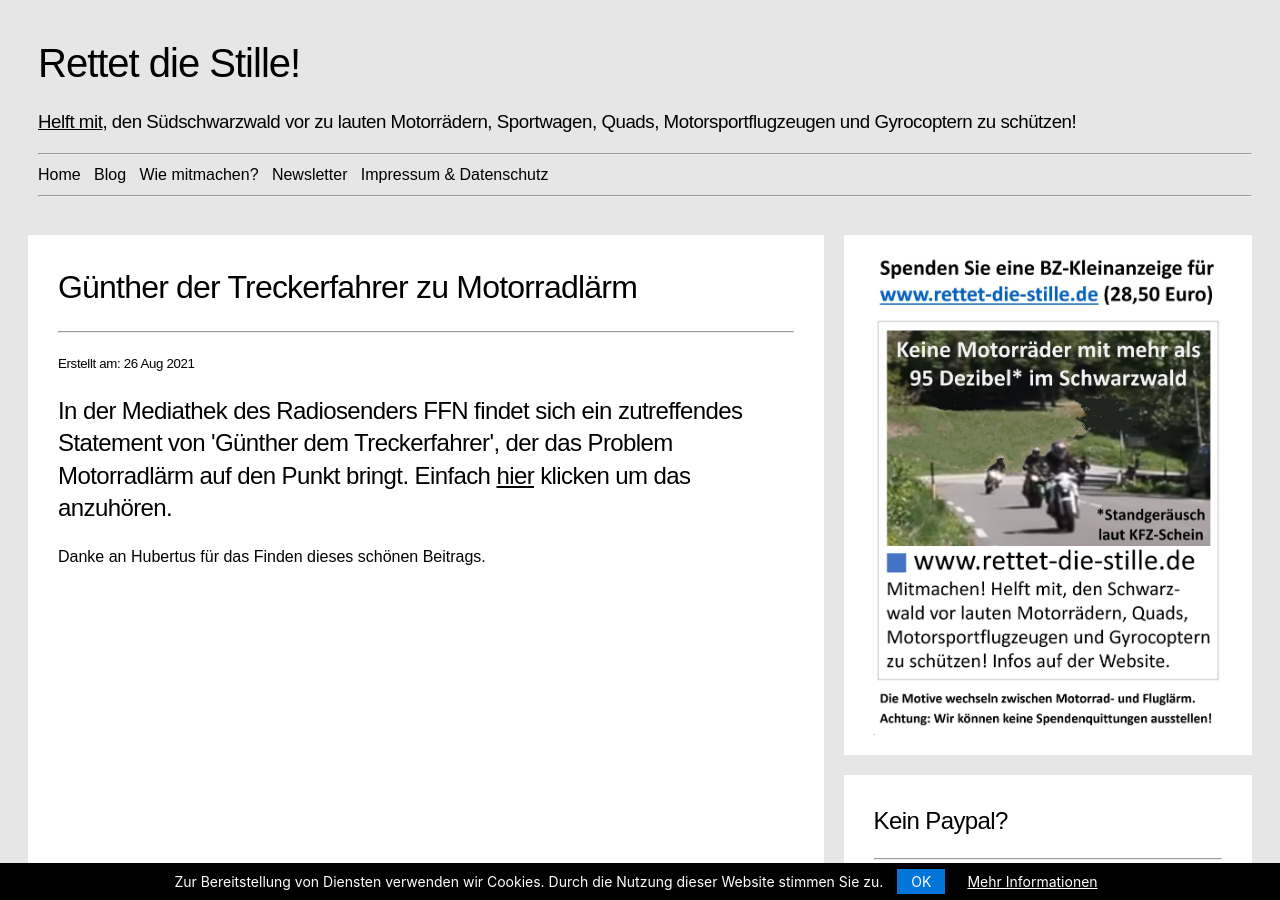
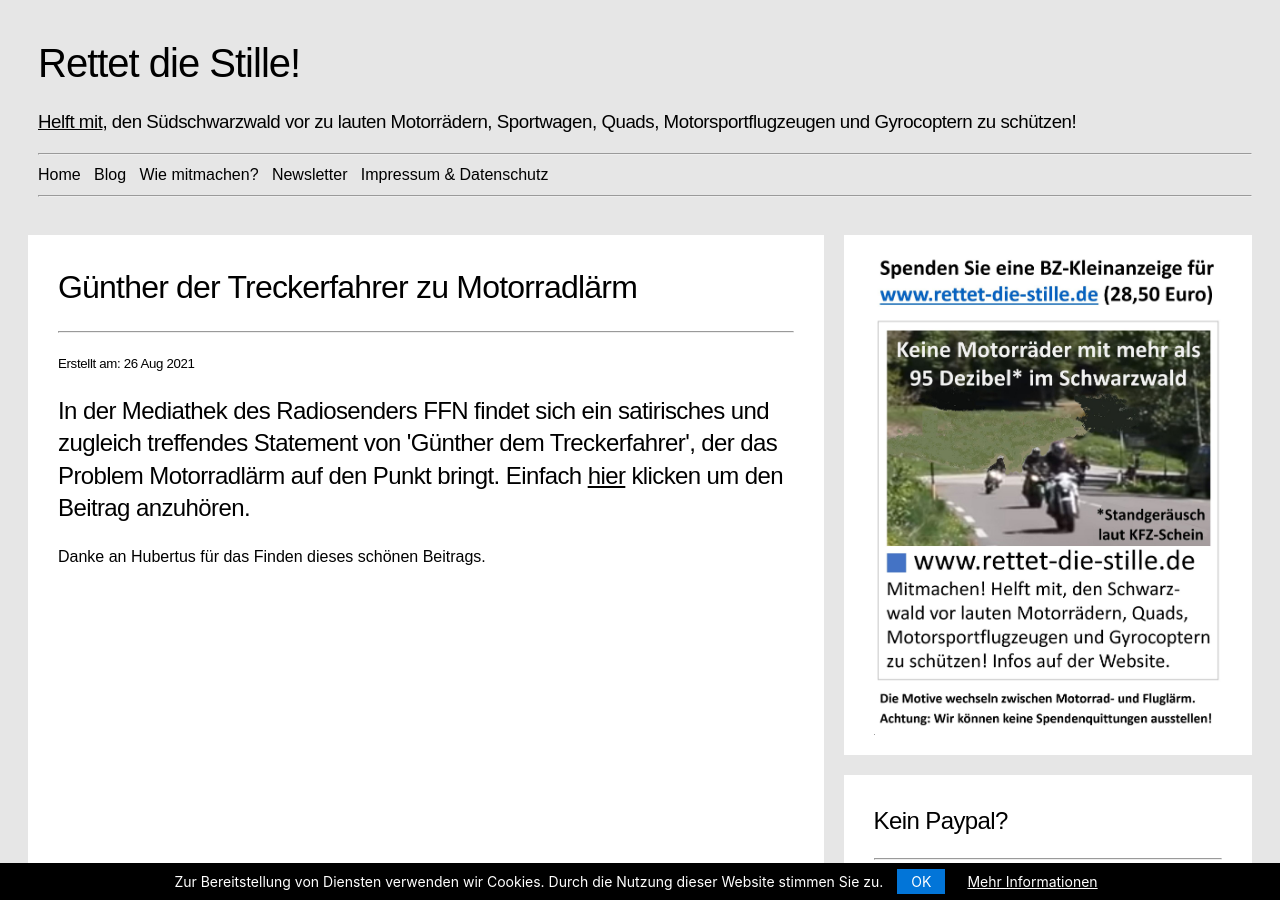
Before and after one commit to rettet-die-stille/rettet-die-stille.github.io, a Jekyll site: the page built from _posts/2021-08-26-auf-den-punkt-gebracht.md, in a window 1280 px wide and 900 px high. Built offline with Jekyll 4.4.1, drawn with Linux system fonts in a browser that asks for light colours.

Commit message:
Update 2021-08-26-auf-den-punkt-gebracht.md

```diff
--- a/_posts/2021-08-26-auf-den-punkt-gebracht.md
+++ b/_posts/2021-08-26-auf-den-punkt-gebracht.md
@@ -2,8 +2,8 @@
 layout: post
 title: "Günther der Treckerfahrer zu Motorradlärm"
 date: 2021-08-26
-shorttext: "In der Mediathek des Radiosenders FFN findet sich ein zutreffendes Statement von 'Günther dem Treckerfahrer', der das Problem Motorradlärm auf den Punkt bringt. Einfach
-<span style='text-decoration: underline;'><a href='https://www.fsr.de/media/listen.php?id=11445'>hier</a></span> klicken um das anzuhören."
+shorttext: "In der Mediathek des Radiosenders FFN findet sich ein satirisches und zugleich treffendes Statement von 'Günther dem Treckerfahrer', der das Problem Motorradlärm auf den Punkt bringt. Einfach
+<span style='text-decoration: underline;'><a href='https://www.fsr.de/media/listen.php?id=11445'>hier</a></span> klicken um den Beitrag anzuhören."
 ---
 
 Danke an Hubertus für das Finden dieses schönen Beitrags.
```
